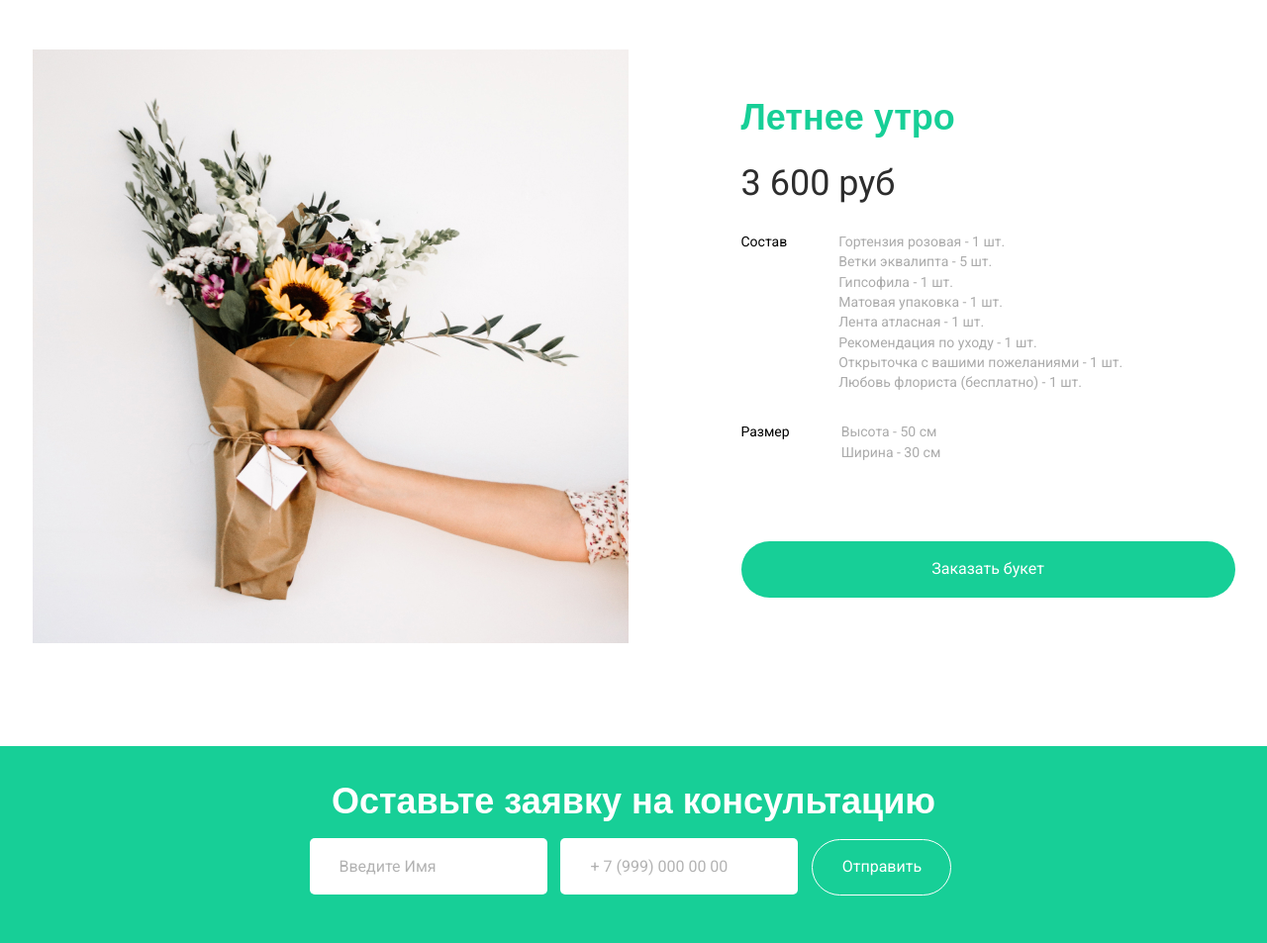
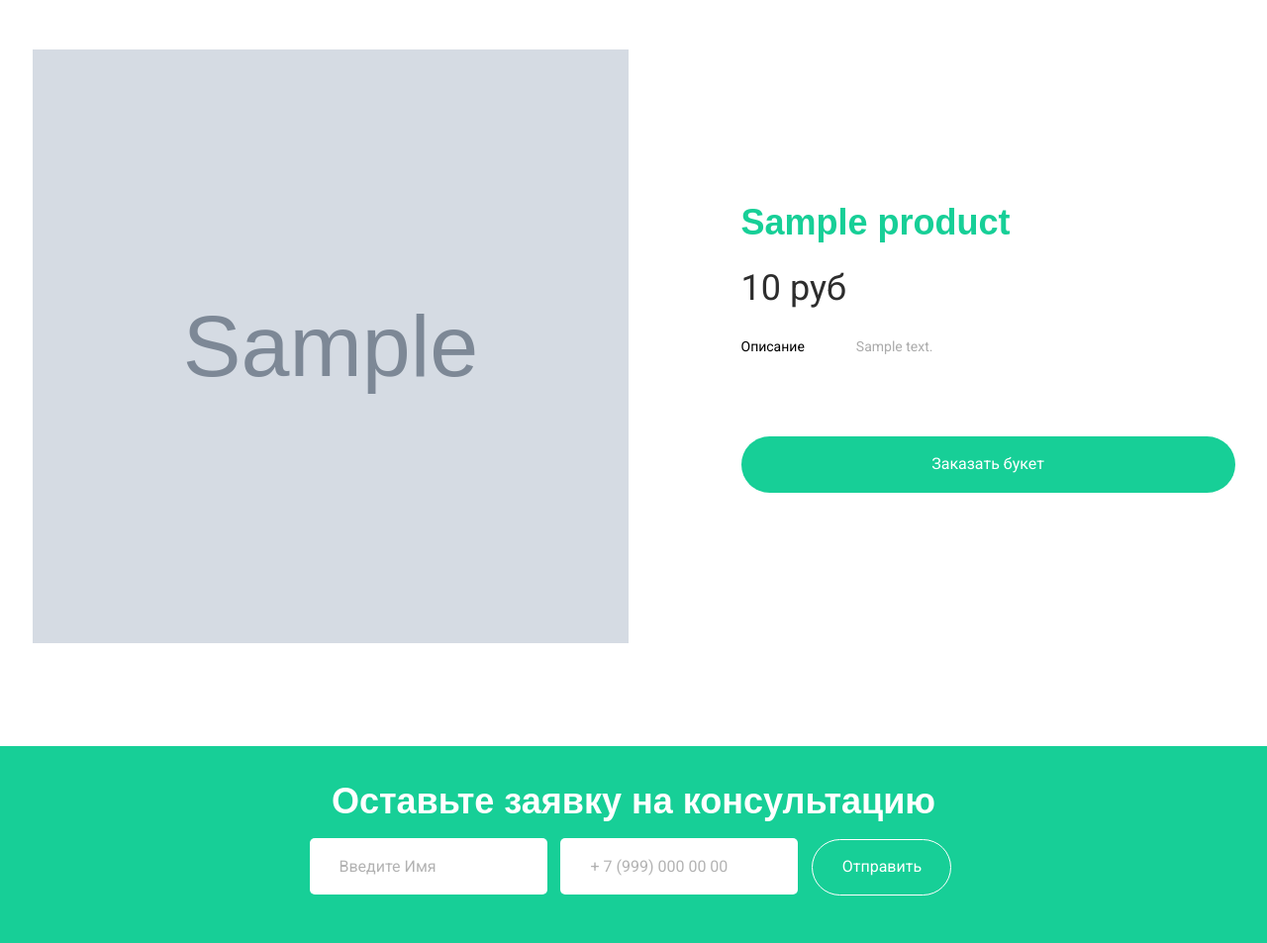
Before and after one commit to MelnikovEI/flowers-shop-site, a Django app: template shop/templates/card.html in a window 1280 px wide. Shown: the part 50-1003 px from the top of the page at 99% size. Run offline with Django 3.2, Linux system fonts and the light colour scheme; the template is opened without the code that fills it: most values are stand-ins (such as "Sample title", 1, 10 or a date in 2020); grey boxes marked "Sample" are stand-in pictures; some web fonts are replaced.

Commit message:
Connect card.html to DB

```diff
--- a/shop/templates/card.html
+++ b/shop/templates/card.html
@@ -6,52 +6,22 @@
 		<div class="container">
 			<div class="card ficb">
 				<div class="card__block card__block_first">
-					<img src="{% static 'img/cardImg.jpg' %}" alt="img" class="card__img">
+					<img src="{{product.image}}" alt="img" class="card__img">
 				</div>
 				<div class="card__block card__block_sec">
-					<div class="title">Летнее утро</div>
-					<div class="card__block_price">3 600 руб</div>
+					<div class="title">{{ product.title }}</div>
+					<div class="card__block_price">{{ product.price }} руб</div>
 					<div class="card__elems ">
-						<span class="card__elems_intro">Состав</span>
+						<span class="card__elems_intro">Описание</span>
 						<div class="card__items">
 							<span class="card_items_intro">
-								Гортензия розовая - 1 шт.
-							</span>
-							<span class="card_items_intro">
-								Ветки эквалипта - 5 шт.
-							</span>
-							<span class="card_items_intro">
-								Гипсофила - 1 шт.
-							</span>
-							<span class="card_items_intro">
-								Матовая упаковка - 1 шт.
-							</span>
-							<span class="card_items_intro">
-								Лента атласная - 1 шт.
-							</span>
-							<span class="card_items_intro">
-								Рекомендация по уходу - 1 шт.
-							</span>
-							<span class="card_items_intro">
-								Открыточка с вашими пожеланиями - 1 шт.
-							</span>
-							<span class="card_items_intro">
-								Любовь флориста (бесплатно) - 1 шт.
+								{{ product.description }}
 							</span>
 						</div>
 					</div>
-					<div class="card__elems ">
-						<span class="card__elems_intro">Размер</span>
-						<div class="card__items">
-							<span class="card_items_intro">
-								Высота - 50 см
-							</span>
-							<span class="card_items_intro">
-								Ширина - 30 см
-							</span>
-						</div>
-					</div>
-					<button class="btn largeBtn card__btn">Заказать букет</button>
+					<a href="{% url 'order' product.id %}" >
+						<button class="btn largeBtn card__btn">Заказать букет</button>
+					</a>
 				</div>
 			</div>
 		</div>
--- a/shop/urls.py
+++ b/shop/urls.py
@@ -6,10 +6,11 @@ from shop import views
 
 urlpatterns = [
     path('', views.index, name='index'),
-    path('card/', views.card, name='card'),
+    path('card/<int:product_id>', views.card, name='card'),
+    # path('post/<slug:slug>', views.post_detail, name='post_detail'),
     path('catalog/', views.catalog, name='catalog'),
     path('consultation/', views.consultation, name='consultation'),
-    path('order/', views.order, name='order'),
+    path('order/<int:product_id>', views.order, name='order'),
     path('order-step/', views.order_step, name='order_step'),
     path('quiz/', views.quiz, name='quiz'),
     path('quiz-step/', views.quiz_step, name='quiz-step'),
```
Also changed, not shown: shop/views.py (+7 -4 lines).
